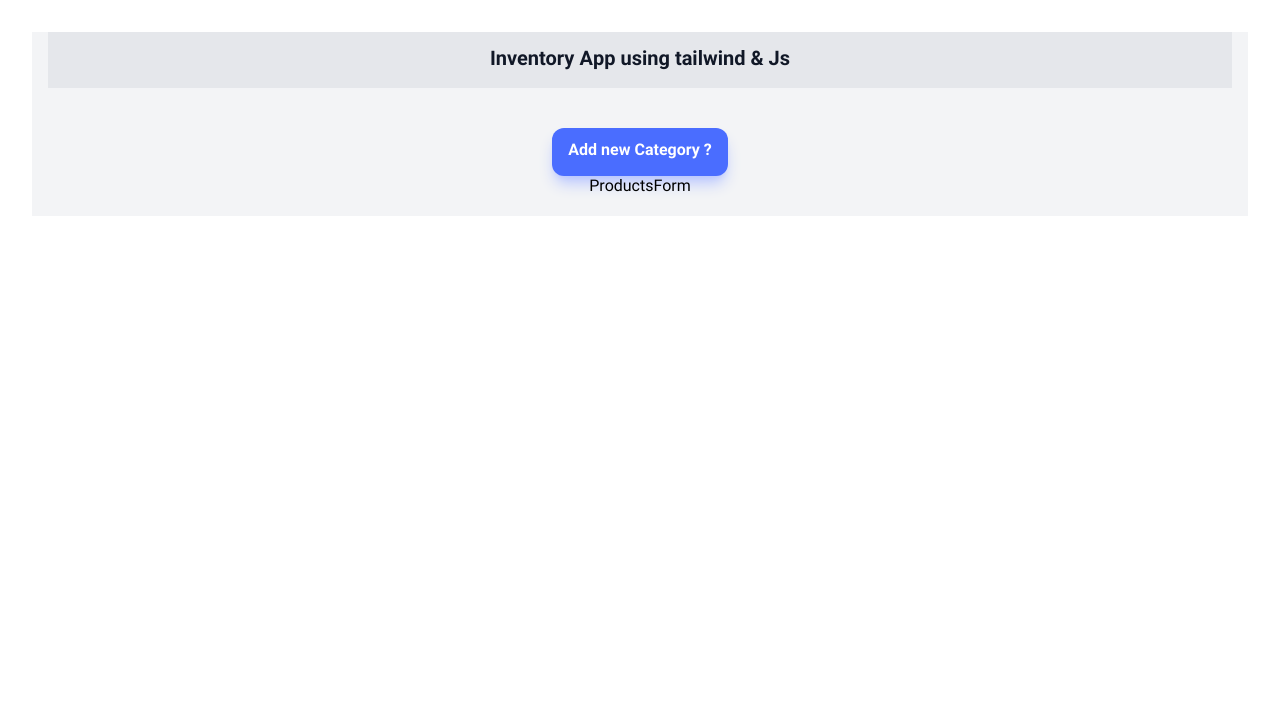
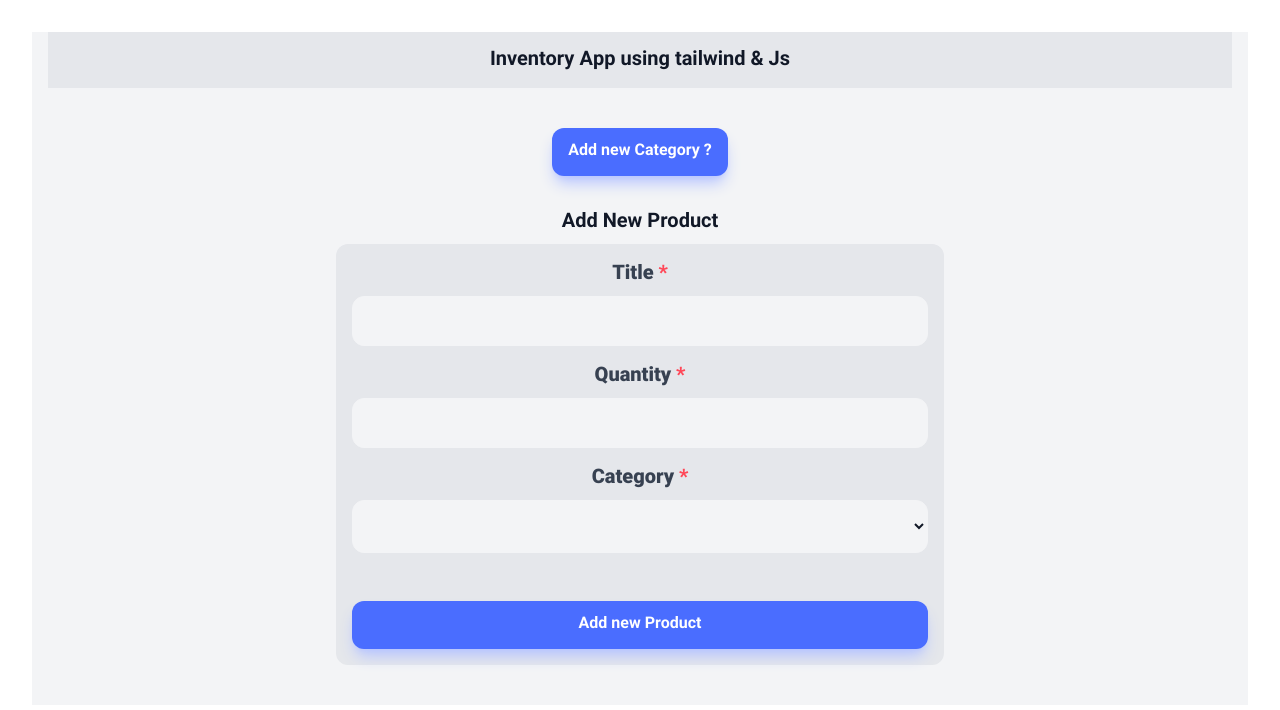
Before and after one commit to hossein-oudaran/inventory-app-in-react, a React (Vite) app: page / in a window 1280 px wide. Shown: the top 710 px of the page. Built offline with nearby package versions, Linux system fonts and the light colour scheme.

Commit message:
develope RHFSelect.jsx , TextField.jsx, ProducsForm.jsx

```diff
--- a/package.json
+++ b/package.json
@@ -11,7 +11,8 @@
   },
   "dependencies": {
     "react": "^18.3.1",
-    "react-dom": "^18.3.1"
+    "react-dom": "^18.3.1",
+    "react-hook-form": "^7.52.2"
   },
   "devDependencies": {
     "@eslint/js": "^9.9.0",
--- a/src/App.jsx
+++ b/src/App.jsx
@@ -1,15 +1,19 @@
+import { useState } from "react";
 import "./App.css";
 import CategoryForm from "./features/category/CategoryForm";
-import ProductsForm from "./features/productsForm/ProductsForm";
+import ProductsForm from "./features/products/ProductsForm";
 import Navbar from "./ui/Navbar";
 
 function App() {
+  const [categories, setCategorie] = useState([]);
+
   return (
     <div className=" container bg-secondary-100">
       <Navbar />
       <div className="container max-w-screen-sm mx-auto p-4">
-        <CategoryForm />
-        <ProductsForm />
+        <CategoryForm setCategorie={setCategorie} />
+        <ProductsForm categories={categories} />
+
       </div>
     </div>
   );
--- a/src/features/category/CategoryForm.jsx
+++ b/src/features/category/CategoryForm.jsx
@@ -2,17 +2,20 @@ import { useState } from "react";
 import Input from "../../ui/Input";
 import toLocalDateShort from "../../utils/toLocalDateShort";
 
-function CategoryForm() {
+function CategoryForm({ setCategorie }) {
   const [isShowForm, setIsShowForm] = useState(false);
   const [categoryFormData, setCategoryFormData] = useState({
     title: "",
     description: "",
   });
-  const [categories, setCategorie] = useState([]);
 
   const handleChangeFormData = (e) => {
     const { name, value } = e.target;
-    setCategoryFormData({ ...categoryFormData, [name]: value });
+    setCategoryFormData({
+      ...categoryFormData,
+      [name]: value,
+      id: new Date().getTime(),
+    });
   };
 
   const handleCancelClick = (e) => {
@@ -64,7 +67,7 @@ function CategoryForm() {
         </div>
       </div>
       <button
-        className={`btn btn--primary ${isShowForm && "hidden"}`}
+        className={`btn btn--primary mb-8 ${isShowForm && "hidden"}`}
         onClick={() => setIsShowForm((prevState) => !prevState)}
       >
         Add new Category ?
--- /dev/null
+++ b/src/features/products/ProductsForm.jsx
@@ -0,0 +1,74 @@
+import React, { useState } from "react";
+import { useForm } from "react-hook-form";
+import TextField from "../../ui/Text_Field";
+import RHFSelect from "../../ui/RHFSelect";
+import toLocalDateShort from "../../utils/toLocalDateShort";
+
+function ProductsForm({ categories }) {
+  const [productsFormData, setProductsFormData] = useState({
+    title: "",
+    quantity: "",
+    category: "",
+  });
+  const [products, setProducts] = useState([]);
+  const { register, handleSubmit, reset } = useForm();
+
+  const onSubmit = (product) => {
+    const newProduct = {
+      ...productsFormData,
+      title: product.title,
+      quantity: product.quantity,
+      categoryId: product.categoryId,
+      createdAt: toLocalDateShort(new Date()),
+      id: new Date().getTime(),
+    };
+    reset();
+    setProducts((prevState) => [...prevState, newProduct]);
+    setProductsFormData({ title: "", quantity: "", category: "" });
+  };
+  return (
+    <div className="mb-6">
+      <h2 className="text-xl text-secondary-900 font-bold mb-2">
+        Add New Product
+      </h2>
+      <form
+        onSubmit={handleSubmit(onSubmit)}
+        className="bg-secondary-200 p-4 rounded-xl flex flex-col gap-y-4"
+      >
+        <div>
+          <TextField
+            label="Title"
+            register={register}
+            name="title"
+            type="text"
+            required
+          />
+        </div>
+        <div>
+          <TextField
+            label="Quantity"
+            register={register}
+            name="quantity"
+            type="number"
+            required
+          />
+        </div>
+        <div>
+          <RHFSelect
+            label="Category"
+            name="categoryId"
+            register={register}
+            options={categories}
+            required
+            key={categories.id}
+          />
+        </div>
+        <button type="submit" className="btn btn--primary mt-8">
+          Add new Product
+        </button>
+      </form>
+    </div>
+  );
+}
+
+export default ProductsForm;
--- a/src/features/productsForm/ProductsForm.jsx
+++ /dev/null
@@ -1,9 +0,0 @@
-import React from 'react'
-
-function ProductsForm() {
-  return (
-    <div>ProductsForm</div>
-  )
-}
-
-export default ProductsForm
--- /dev/null
+++ b/src/ui/RHFSelect.jsx
@@ -0,0 +1,26 @@
+function RHFSelect({ label, name, register, options, required, key }) {
+  return (
+    <div>
+      <label
+        htmlFor={name}
+        className="mb-2 block font-black text-xl text-secondary-700"
+      >
+        {label} {required && <span className="text-error">*</span>}
+      </label>
+      <select
+        {...register(name)}
+        id={name}
+        className="textField__input"
+        key={key}
+      >
+        {options.map((option) => (
+          <option key={option.title} value={option.id}>
+            {option.title}
+          </option>
+        ))}
+      </select>
+    </div>
+  );
+}
+
+export default RHFSelect;
--- /dev/null
+++ b/src/ui/Text_Field.jsx
@@ -0,0 +1,28 @@
+function TextField({
+      label,
+      name,
+      register,
+      type = "text",
+      required,
+      validationSchema,
+      errors,
+    }) {
+      return (
+        <div className="">
+          <label className="mb-2 block font-black text-xl text-secondary-700" htmlFor={name}>
+            {label} {required && <span className="text-error">*</span>}
+          </label>
+          <input
+            {...register(name, validationSchema)}
+            id={name}
+            name={name}
+            className="textField__input"
+            type={type}
+            autoComplete="off"
+          />
+          {errors && errors[name] && <span className="text-error block text-sm mt-2">{errors[name]?.message}</span>}
+        </div>
+      );
+    }
+
+    export default TextField;
```
Also changed, not shown: 1 other file (tests, documents, lock files or other folders).
